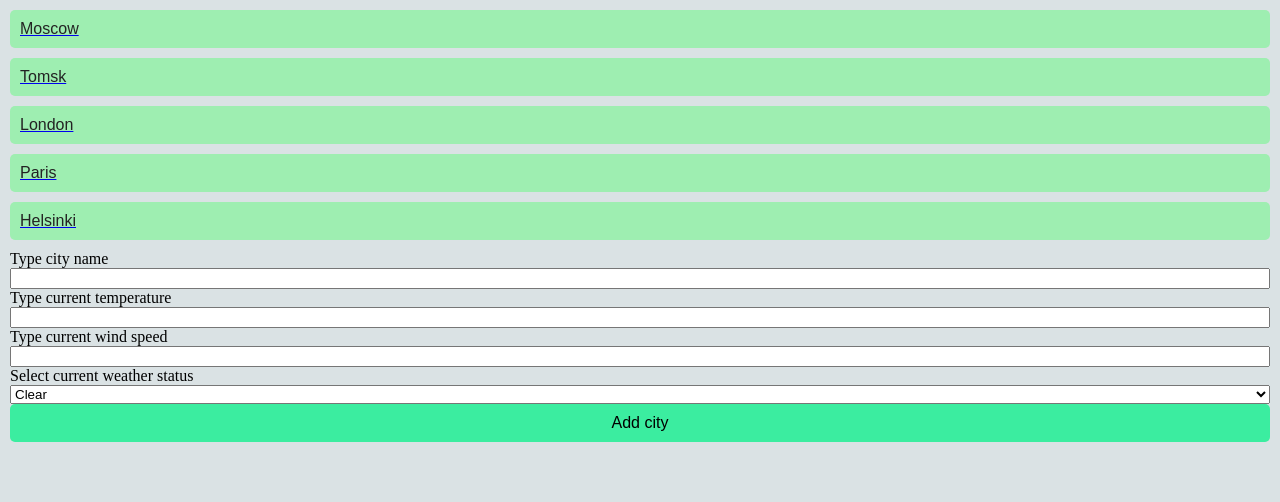
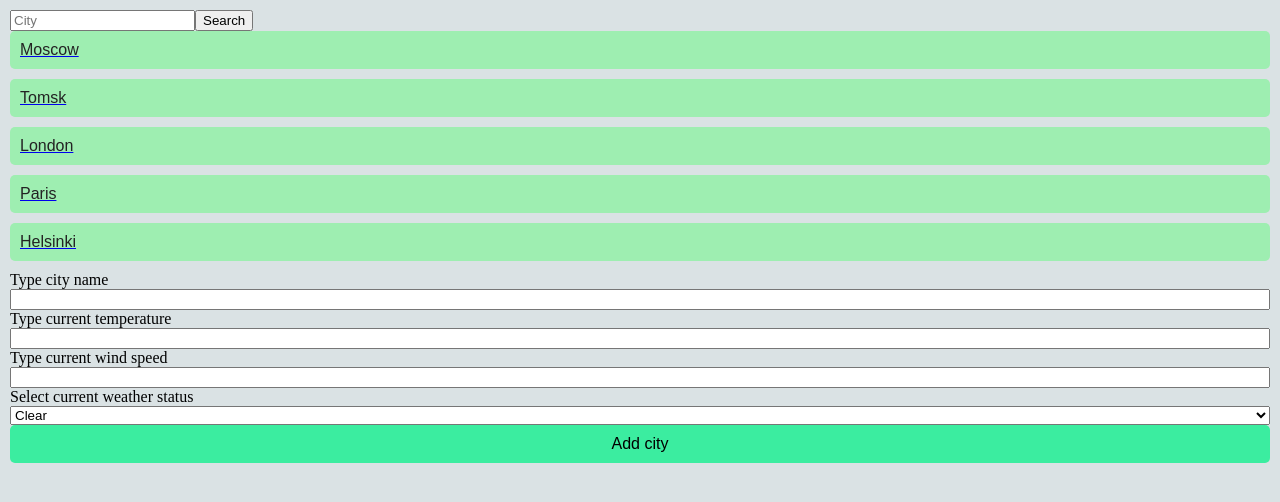
Before and after one commit to ectuser/OTUS-Course, a React app in the folder Third Month/react-state-props/: page / in a window 1280 px wide. Shown: the top 502 px of the page. Built offline with nearby package versions, Linux system fonts and the light colour scheme; the HTML template or start-up script is replaced by a standard one.

Commit message:
Add part of search function

```diff
--- a/Third Month/react-state-props/src/components/App/App.tsx
+++ b/Third Month/react-state-props/src/components/App/App.tsx
@@ -9,6 +9,7 @@ import { AddCity } from "../AddCity/AddCity"
 import { connect, useSelector } from "react-redux"
 import { createStore } from 'redux'
 import { Provider } from "react-redux";
+import { SearchCityForm } from "../SearchCityForm/SearchCityForm"
 import {
     BrowserRouter as Router,
     Switch,
@@ -26,6 +27,7 @@ export const App = () => {
         <div id="main">
             <Router>
                 <div className="cities-list">
+                    <SearchCityForm />
                     {cities.map((item : CityModel, i : number) =>(
                     <Link key={i} to={`/${item.name}`}>
                         <Switch>
--- a/Third Month/react-state-props/src/components/MainContent/MainContent.tsx
+++ b/Third Month/react-state-props/src/components/MainContent/MainContent.tsx
@@ -5,10 +5,6 @@ import { City } from "../CitiesList/City/City";
 import { WeatherStatus } from "../../models/WeatherStatus"
 import {
     BrowserRouter as Router,
-    Switch,
-    Route,
-    Link,
-    useRouteMatch,
     useParams
   } from "react-router-dom";
 import { useSelector } from "react-redux";
@@ -38,7 +34,6 @@ export const MainContent = () =>{
                     <p>Wind speed: {currentCity.windSpeed}</p>
                     <p>Wind speed: {WeatherStatus[currentCity.weatherStatus]}</p>
                 </div>
-                {/* {cityName} */}
             </div>
         )
 
--- /dev/null
+++ b/Third Month/react-state-props/src/components/SearchCityForm/SearchCityForm.tsx
@@ -0,0 +1,29 @@
+import React, { useRef } from "react";
+import { useSelector, useDispatch } from "react-redux"
+
+export const SearchCityForm = () => {
+    let searchCityInput = useRef(null);
+    const dispatch = useDispatch();
+    // @ts-ignore
+    const cities = useSelector(state => state.cityNamesToShow);
+
+    const searchCity = () => {
+        // @ts-ignore
+        const searchValue = searchCityInput.current.value;
+        console.log(searchValue);
+        let newCities = []
+        for (let cityName of cities){
+            if (cityName.includes(searchValue)){
+                newCities.push(cityName);
+            }
+        }
+        dispatch({ type : 'SEARCH_CITY', payload : newCities });
+    }
+
+    return (
+        <form>
+            <input type="text" placeholder="City" ref={searchCityInput} />
+            <button type="button" onClick={searchCity}>Search</button>
+        </form>
+    );
+}
--- a/Third Month/react-state-props/src/index.tsx
+++ b/Third Month/react-state-props/src/index.tsx
@@ -18,16 +18,34 @@ const InitCities = () => {
 	return cities;
 }
 
+const GetNameFromCities = (cities : CityModel[]) => {
+	let cityNames = [];
+	for (let city of cities){
+		cityNames.push(city.name);
+	}
+	return cityNames;
+}
+
+const initialCities = InitCities();
+
 const initialState = {
-	selectedCityName : "Moscow",
-	cities : InitCities()
+	cities : initialCities,
+	cityNamesToShow : GetNameFromCities(initialCities)
 }
 
 const reducer = (state = initialState, action : any) => {
   	if (action.type === 'ADD_CITY'){
     	// console.log(state, action.payload);
     	return {
-			cities : [...state.cities, action.payload]
+			cities : [...state.cities, action.payload],
+			cityNamesToShow : [...state.cities, action.payload.name]
+		}
+	}
+	if (action.type === 'SEARCH_CITY'){
+		console.log(state.cityNamesToShow, action.payload)
+		return {
+			cities : [...state.cities],
+			cityNamesToShow : [...action.payload]
 		}
 	}
   	return state;
```
